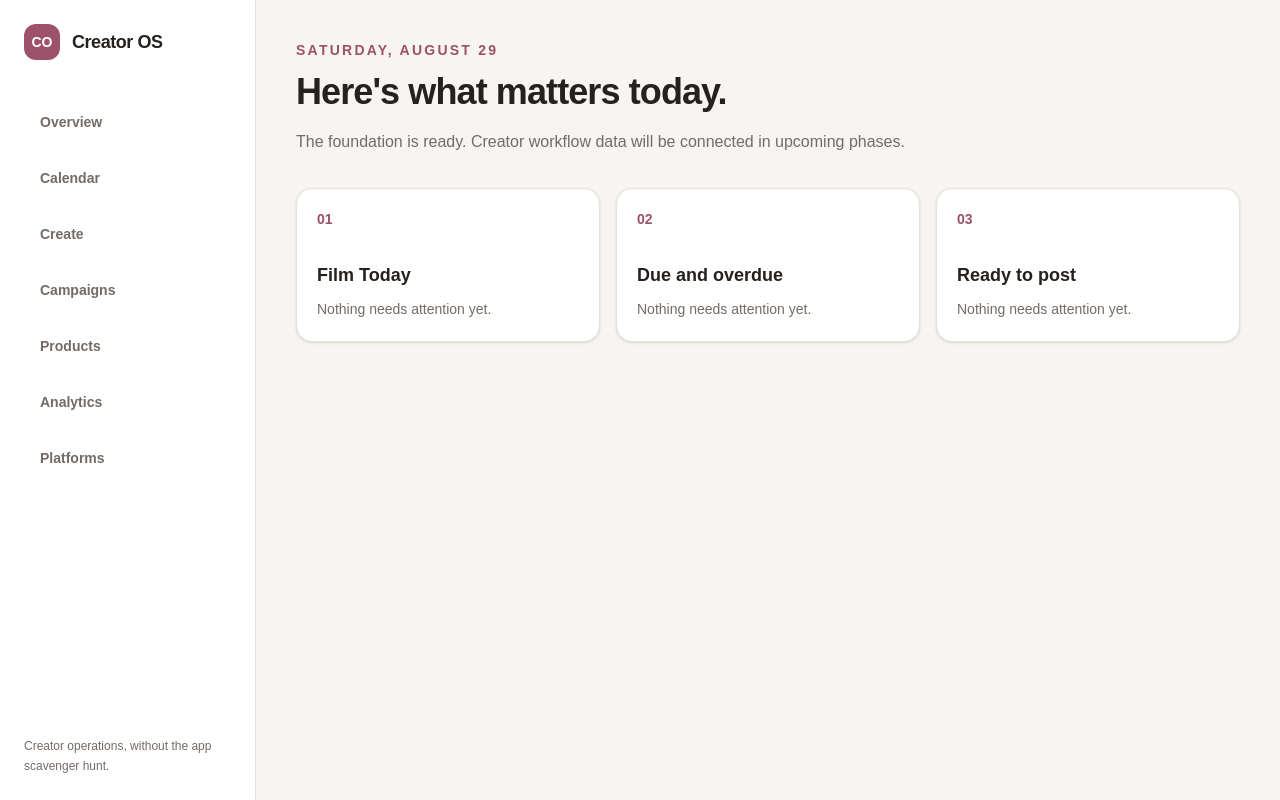
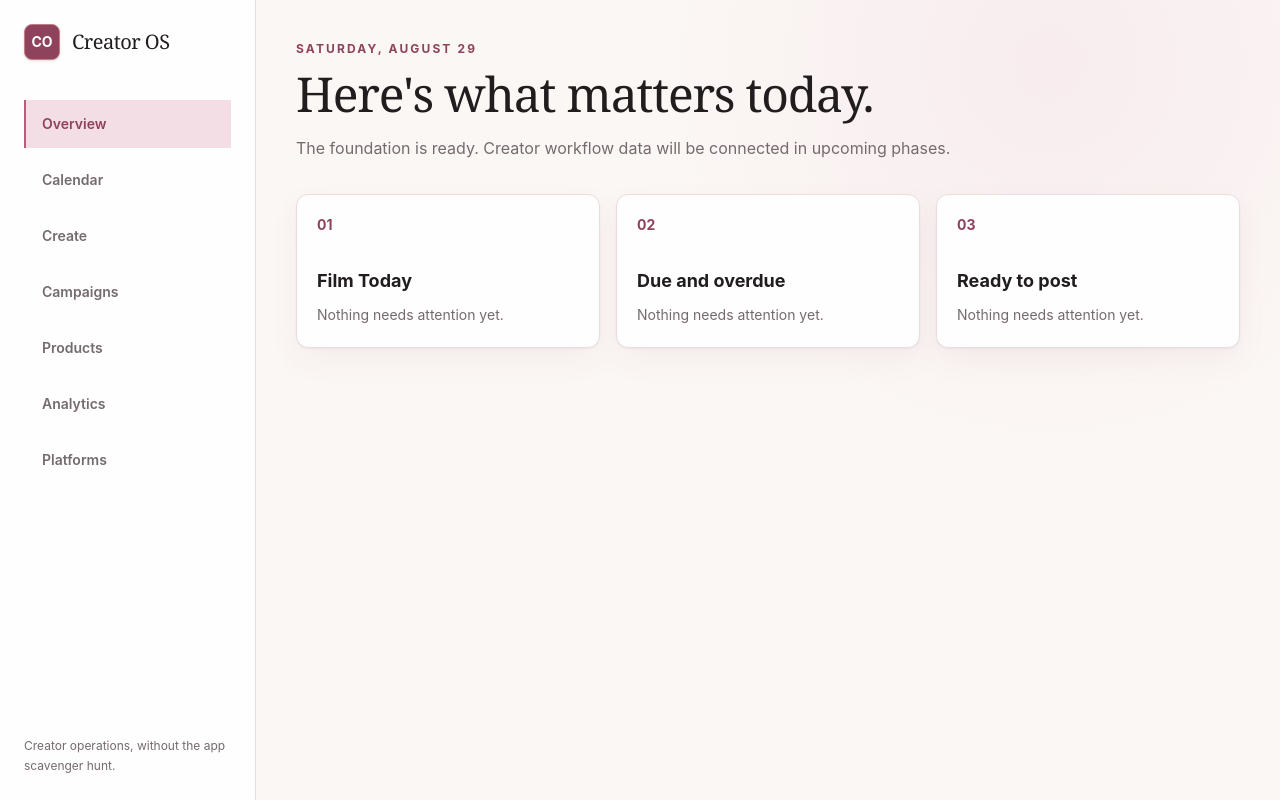
Before and after one commit to CaptShadows/Creator-OS, a Next.js app: page / in a window 1280 px wide. Built offline with nearby package versions, Linux system fonts and the light colour scheme.

Commit message:
feat: establish Creator OS visual design system

```diff
--- a/app/globals.css
+++ b/app/globals.css
@@ -1,13 +1,34 @@
 @import "tailwindcss";
 
 :root {
-  --background: #f7f5f2;
-  --surface: #ffffff;
-  --foreground: #25211f;
-  --muted: #736b67;
-  --line: #e7e0dc;
-  --accent: #9d526b;
-  --accent-soft: #f5e7ec;
+  /* Creator OS brand palette */
+  --color-background: #fbf7f5;
+  --color-surface: #ffffff;
+  --color-soft-blush: #f4dee5;
+  --color-primary-rose: #b65f7a;
+  --color-deep-rose: #8e425c;
+  --color-champagne: #c99a8d;
+  --color-powder-blue: #dcebf2;
+  --color-text: #211d1e;
+  --color-text-muted: #756a6d;
+  --color-border: #e9dddf;
+
+  /* Semantic tokens keep components independent of palette names. */
+  --background: var(--color-background);
+  --surface: var(--color-surface);
+  --foreground: var(--color-text);
+  --muted: var(--color-text-muted);
+  --line: var(--color-border);
+  --accent: var(--color-primary-rose);
+  --accent-strong: var(--color-deep-rose);
+  --accent-soft: var(--color-soft-blush);
+  --secondary-accent: var(--color-powder-blue);
+  --metal-accent: var(--color-champagne);
+
+  --font-display: Georgia, "Times New Roman", serif;
+  --font-ui: Inter, ui-sans-serif, system-ui, -apple-system, BlinkMacSystemFont, "Segoe UI", sans-serif;
+  --shadow-card: 0 1px 2px rgb(33 29 30 / 5%), 0 12px 30px rgb(142 66 92 / 6%);
+  --shadow-card-hover: 0 2px 4px rgb(33 29 30 / 6%), 0 18px 38px rgb(142 66 92 / 9%);
 }
 
 * { box-sizing: border-box; }
@@ -16,15 +37,56 @@ html { background: var(--background); }
 
 body {
   margin: 0;
-  background: var(--background);
+  background:
+    radial-gradient(circle at 82% 8%, color-mix(in srgb, var(--accent-soft), transparent 55%), transparent 24rem),
+    var(--background);
   color: var(--foreground);
-  font-family: Arial, Helvetica, sans-serif;
+  font-family: var(--font-ui);
   -webkit-font-smoothing: antialiased;
 }
 
 button, a { -webkit-tap-highlight-color: transparent; }
 
 :focus-visible {
-  outline: 3px solid color-mix(in srgb, var(--accent), transparent 35%);
+  outline: 3px solid color-mix(in srgb, var(--accent-strong), transparent 28%);
   outline-offset: 3px;
 }
+
+.display-heading {
+  font-family: var(--font-display);
+  font-weight: 500;
+  letter-spacing: -0.025em;
+  text-wrap: balance;
+}
+
+.eyebrow {
+  color: var(--accent-strong);
+  font-size: 0.75rem;
+  font-weight: 750;
+  letter-spacing: 0.18em;
+  text-transform: uppercase;
+}
+
+.luxury-card {
+  border: 1px solid var(--line);
+  background: color-mix(in srgb, var(--surface), var(--accent-soft) 3%);
+  box-shadow: var(--shadow-card);
+  transition: border-color 180ms ease, box-shadow 180ms ease, transform 180ms ease;
+}
+
+@media (hover: hover) {
+  .luxury-card:hover {
+    border-color: color-mix(in srgb, var(--metal-accent), var(--line) 45%);
+    box-shadow: var(--shadow-card-hover);
+    transform: translateY(-1px);
+  }
+}
+
+.primary-action {
+  background: var(--accent-strong);
+  color: var(--surface);
+  box-shadow: 0 8px 18px color-mix(in srgb, var(--accent-strong), transparent 78%);
+  transition: background-color 180ms ease, transform 180ms ease;
+}
+
+.primary-action:hover { background: var(--foreground); }
--- a/app/page.tsx
+++ b/app/page.tsx
@@ -9,13 +9,13 @@ const priorities = ["Film Today", "Due and overdue", "Ready to post"];
 export default function OverviewPage() {
   return (
     <section>
-      <p className="text-sm font-bold uppercase tracking-[0.16em] text-[var(--accent)]">{formatOperationalDate()}</p>
-      <h1 className="mt-3 text-3xl font-bold tracking-tight sm:text-4xl">Here&apos;s what matters today.</h1>
+      <p className="eyebrow">{formatOperationalDate()}</p>
+      <h1 className="display-heading mt-3 text-4xl sm:text-5xl">Here&apos;s what matters today.</h1>
       <p className="mt-4 max-w-2xl text-base leading-7 text-[var(--muted)]">The foundation is ready. Creator workflow data will be connected in upcoming phases.</p>
       <div className="mt-8 grid gap-4 md:grid-cols-3">
         {priorities.map((priority, index) => (
-          <article key={priority} className="rounded-2xl border border-[var(--line)] bg-[var(--surface)] p-5 shadow-sm">
-            <p className="text-sm font-bold text-[var(--accent)]">0{index + 1}</p>
+          <article key={priority} className="luxury-card rounded-xl p-5">
+            <p className="text-sm font-bold text-[var(--accent-strong)]">0{index + 1}</p>
             <h2 className="mt-8 text-lg font-bold">{priority}</h2>
             <p className="mt-2 text-sm leading-6 text-[var(--muted)]">Nothing needs attention yet.</p>
           </article>
--- a/components/app-shell.tsx
+++ b/components/app-shell.tsx
@@ -1,16 +1,15 @@
 import Link from "next/link";
+import { NavigationLink } from "@/components/navigation-link";
 import { navigation } from "@/lib/navigation";
 
 export function AppShell({ children }: Readonly<{ children: React.ReactNode }>) {
   return (
     <div className="min-h-dvh lg:grid lg:grid-cols-[16rem_1fr]">
-      <aside className="hidden border-r border-[var(--line)] bg-[var(--surface)] p-6 lg:flex lg:flex-col">
+      <aside className="hidden border-r border-[var(--line)] bg-[color-mix(in_srgb,var(--surface),var(--accent-soft)_4%)] p-6 lg:flex lg:flex-col">
         <Brand />
         <nav aria-label="Primary" className="mt-10 grid gap-2">
           {navigation.map((item) => (
-            <Link key={item.href} href={item.href} className="min-h-12 rounded-xl px-4 py-3 text-sm font-semibold text-[var(--muted)] transition hover:bg-[var(--accent-soft)] hover:text-[var(--accent)]">
-              {item.label}
-            </Link>
+            <NavigationLink key={item.href} href={item.href} label={item.label} />
           ))}
         </nav>
         <p className="mt-auto text-xs leading-5 text-[var(--muted)]">Creator operations, without the app scavenger hunt.</p>
@@ -18,27 +17,23 @@ export function AppShell({ children }: Readonly<{ children: React.ReactNode }>)
 
       <div className="min-w-0">
         <header className="sticky top-0 z-10 flex min-h-16 items-center border-b border-[var(--line)] bg-[color:var(--surface)]/95 px-5 backdrop-blur lg:hidden">
-          <Brand compact />
+          <Brand />
         </header>
         <main className="mx-auto w-full max-w-6xl px-5 py-7 pb-28 sm:px-8 lg:px-10 lg:py-10 lg:pb-10">{children}</main>
       </div>
 
       <nav aria-label="Primary" className="fixed inset-x-0 bottom-0 z-20 flex gap-1 overflow-x-auto border-t border-[var(--line)] bg-[color:var(--surface)]/95 px-2 pb-[max(.5rem,env(safe-area-inset-bottom))] pt-2 backdrop-blur lg:hidden">
-        {navigation.map((item) => <MobileLink key={item.href} {...item} />)}
+        {navigation.map((item) => <NavigationLink key={item.href} href={item.href} label={item.shortLabel} mobile />)}
       </nav>
     </div>
   );
 }
 
-function MobileLink({ href, shortLabel }: { href: string; shortLabel: string }) {
-  return <Link href={href} className="flex min-h-14 min-w-20 flex-1 items-center justify-center rounded-xl px-2 text-center text-xs font-semibold text-[var(--muted)]">{shortLabel}</Link>;
-}
-
-function Brand({ compact = false }: { compact?: boolean }) {
+function Brand() {
   return (
     <Link href="/" className="inline-flex items-center gap-3" aria-label="Creator OS overview">
-      <span className="grid size-9 place-items-center rounded-xl bg-[var(--accent)] text-sm font-bold text-white">CO</span>
-      <span className={compact ? "font-bold" : "text-lg font-bold tracking-tight"}>Creator OS</span>
+      <span className="grid size-9 place-items-center rounded-lg border border-[color-mix(in_srgb,var(--metal-accent),var(--accent)_45%)] bg-[var(--accent-strong)] text-sm font-bold text-white shadow-sm">CO</span>
+      <span className="display-heading text-xl text-[var(--foreground)]">Creator OS</span>
     </Link>
   );
 }
--- /dev/null
+++ b/components/navigation-link.tsx
@@ -0,0 +1,24 @@
+"use client";
+
+import Link from "next/link";
+import { usePathname } from "next/navigation";
+
+type NavigationLinkProps = {
+  href: string;
+  label: string;
+  mobile?: boolean;
+};
+
+export function NavigationLink({ href, label, mobile = false }: NavigationLinkProps) {
+  const pathname = usePathname();
+  const active = href === "/" ? pathname === href : pathname.startsWith(href);
+
+  const base = mobile
+    ? "flex min-h-14 min-w-20 flex-1 items-center justify-center border-b-2 px-2 text-center text-xs font-semibold transition"
+    : "flex min-h-12 items-center border-l-2 px-4 py-3 text-sm font-semibold transition";
+  const state = active
+    ? "border-[var(--accent)] bg-[var(--accent-soft)] text-[var(--accent-strong)]"
+    : "border-transparent text-[var(--muted)] hover:bg-[color-mix(in_srgb,var(--accent-soft),transparent_48%)] hover:text-[var(--accent-strong)]";
+
+  return <Link href={href} aria-current={active ? "page" : undefined} className={`${base} ${state}`}>{label}</Link>;
+}
--- a/components/placeholder-page.tsx
+++ b/components/placeholder-page.tsx
@@ -10,19 +10,19 @@ type PlaceholderPageProps = {
 export function PlaceholderPage({ eyebrow, title, description, focus }: PlaceholderPageProps) {
   return (
     <section>
-      <p className="text-sm font-bold uppercase tracking-[0.16em] text-[var(--accent)]">{eyebrow}</p>
-      <h1 className="mt-3 max-w-3xl text-3xl font-bold tracking-tight sm:text-4xl">{title}</h1>
+      <p className="eyebrow">{eyebrow}</p>
+      <h1 className="display-heading mt-3 max-w-3xl text-4xl sm:text-5xl">{title}</h1>
       <p className="mt-4 max-w-2xl text-base leading-7 text-[var(--muted)]">{description}</p>
       <div className="mt-8 grid gap-4 sm:grid-cols-2 xl:grid-cols-3">
         {focus.map((item) => (
-          <article key={item} className="min-h-32 rounded-2xl border border-[var(--line)] bg-[var(--surface)] p-5 shadow-sm">
-            <div className="mb-4 size-2 rounded-full bg-[var(--accent)]" />
+          <article key={item} className="luxury-card min-h-32 rounded-xl p-5">
+            <div className="mb-4 h-px w-9 bg-[var(--metal-accent)]" />
             <h2 className="font-semibold">{item}</h2>
             <p className="mt-2 text-sm leading-6 text-[var(--muted)]">This workspace arrives in a later Creator OS phase.</p>
           </article>
         ))}
       </div>
-      <Link href="/" className="mt-8 inline-flex min-h-12 items-center rounded-xl bg-[var(--accent)] px-5 text-sm font-bold text-white">Back to today</Link>
+      <Link href="/" className="primary-action mt-8 inline-flex min-h-12 items-center rounded-lg px-5 text-sm font-bold">Back to today</Link>
     </section>
   );
 }
```
Also changed, not shown: 2 other files (tests, documents, lock files or other folders).
